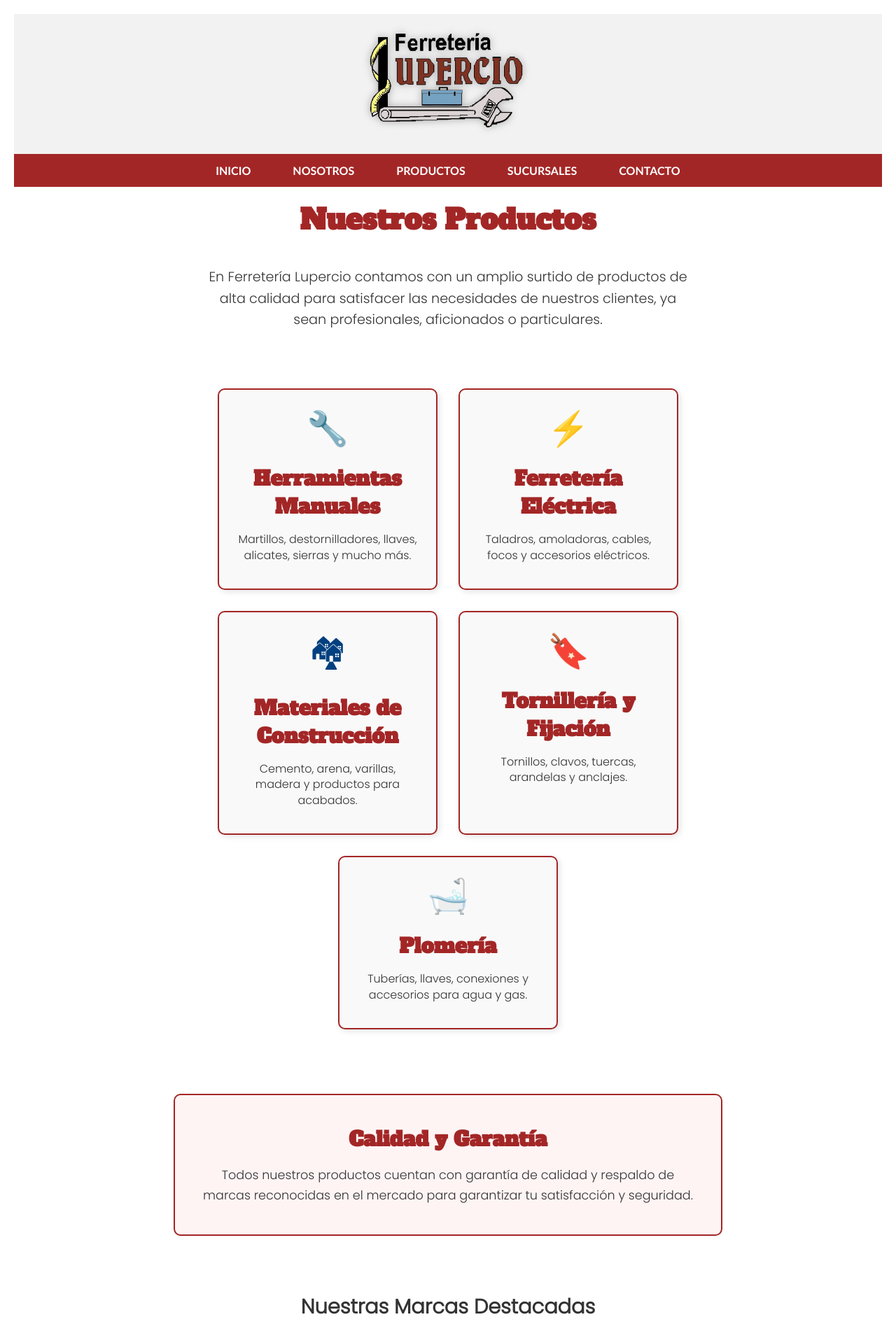
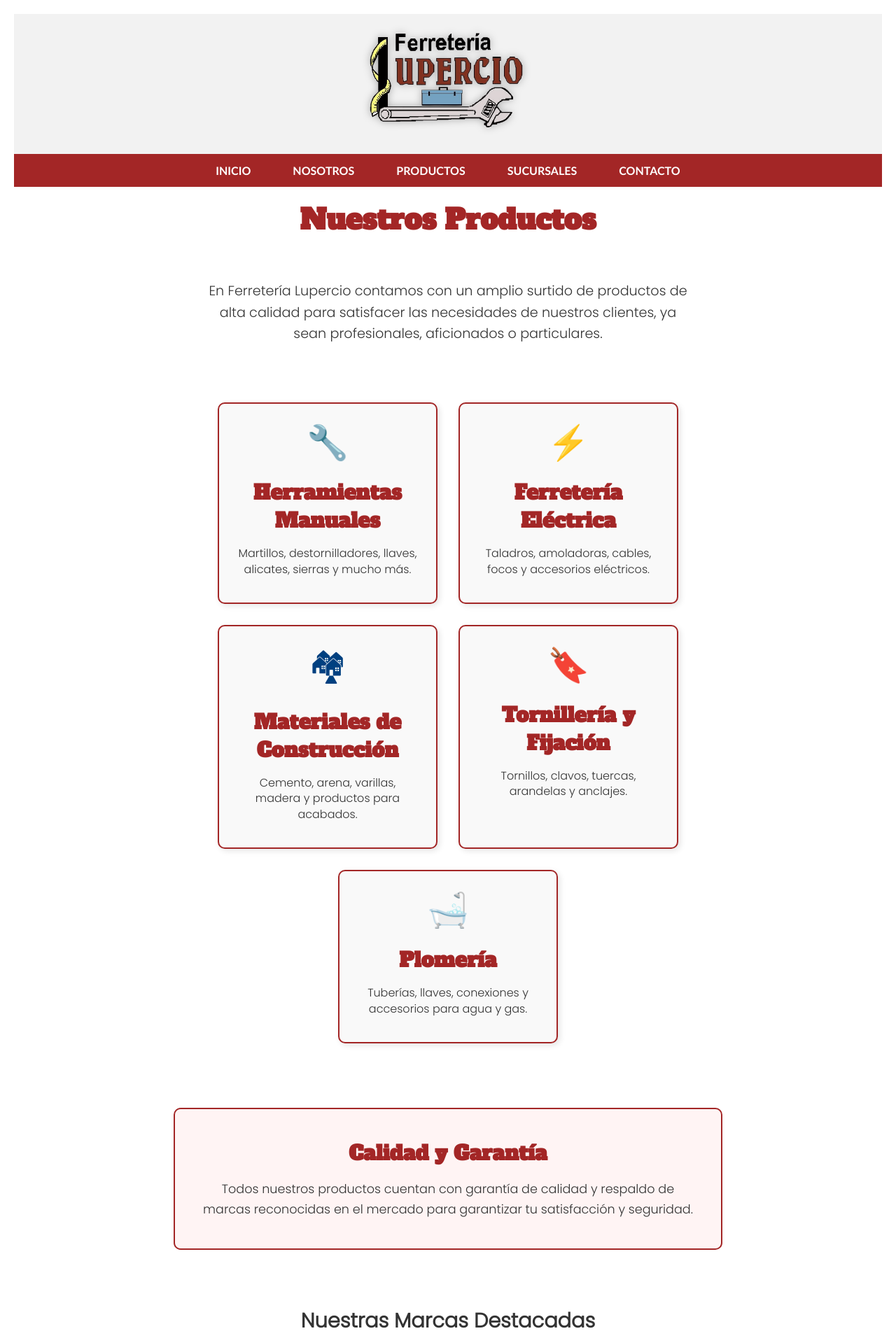
Before and after one commit to Ferreteria-Lupercio/Ferreteria-Lupercio.github.io, a Jekyll site: the page built from Productos.md, in a window 1280 px wide. Shown: the top 1912 px of the page at 70% size. Built offline with Jekyll 4.4.1, drawn with Linux system fonts in a browser that asks for light colours.

Commit message:
Update Productos.md

```diff
--- a/Productos.md
+++ b/Productos.md
@@ -4,7 +4,7 @@ layout: default
 css: /assets/css/productos.css
 ---
 
-<h1 style="text-align: center; color: #a32626; font-family: 'Alfa Slab One', serif; margin-bottom: 40px;">
+<h1 style="text-align: center; color: #a32626; font-family: 'Alfa Slab One', serif; margin-bottom: 60px;">
   Nuestros Productos
 </h1>
 
```
